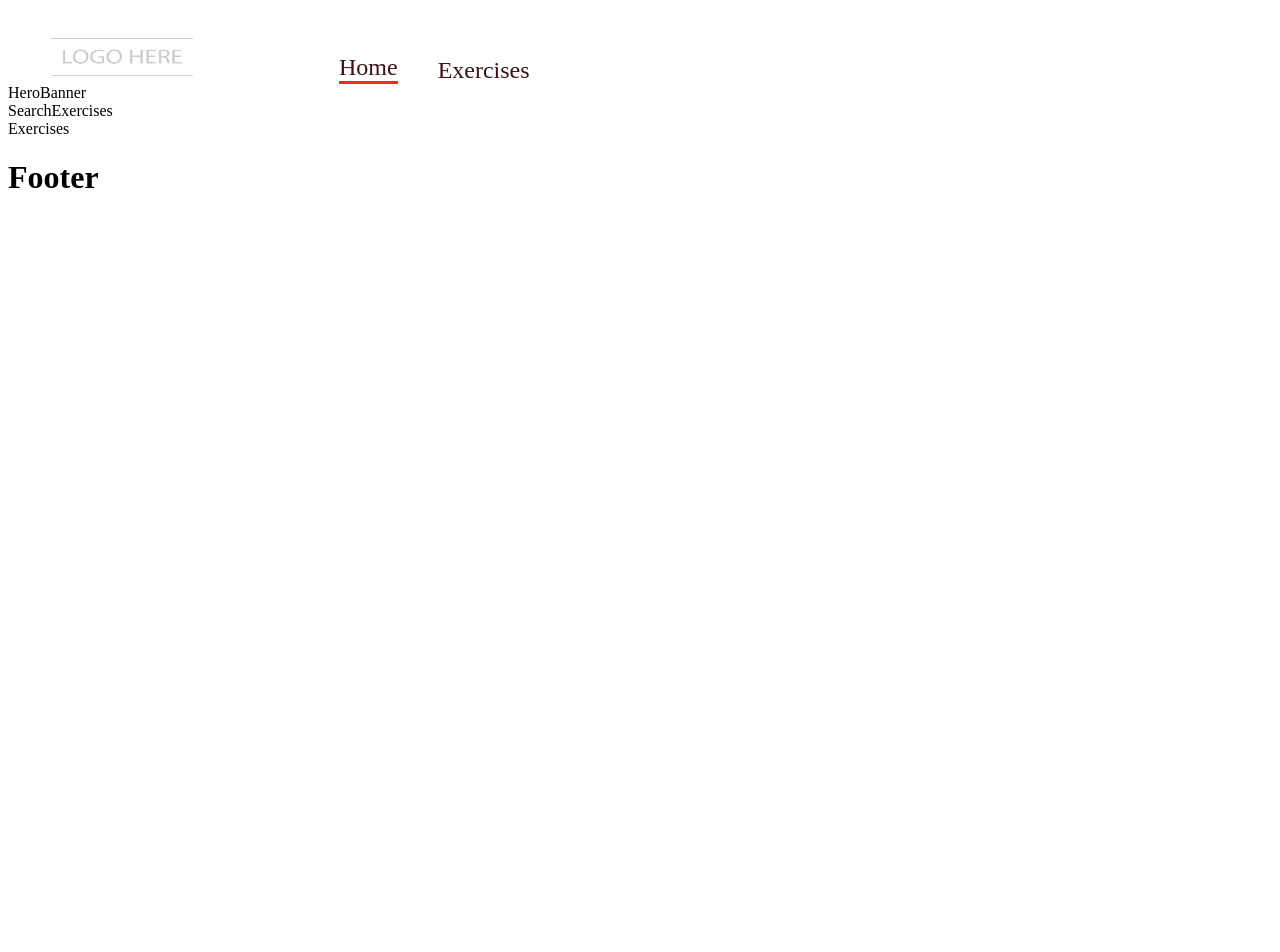
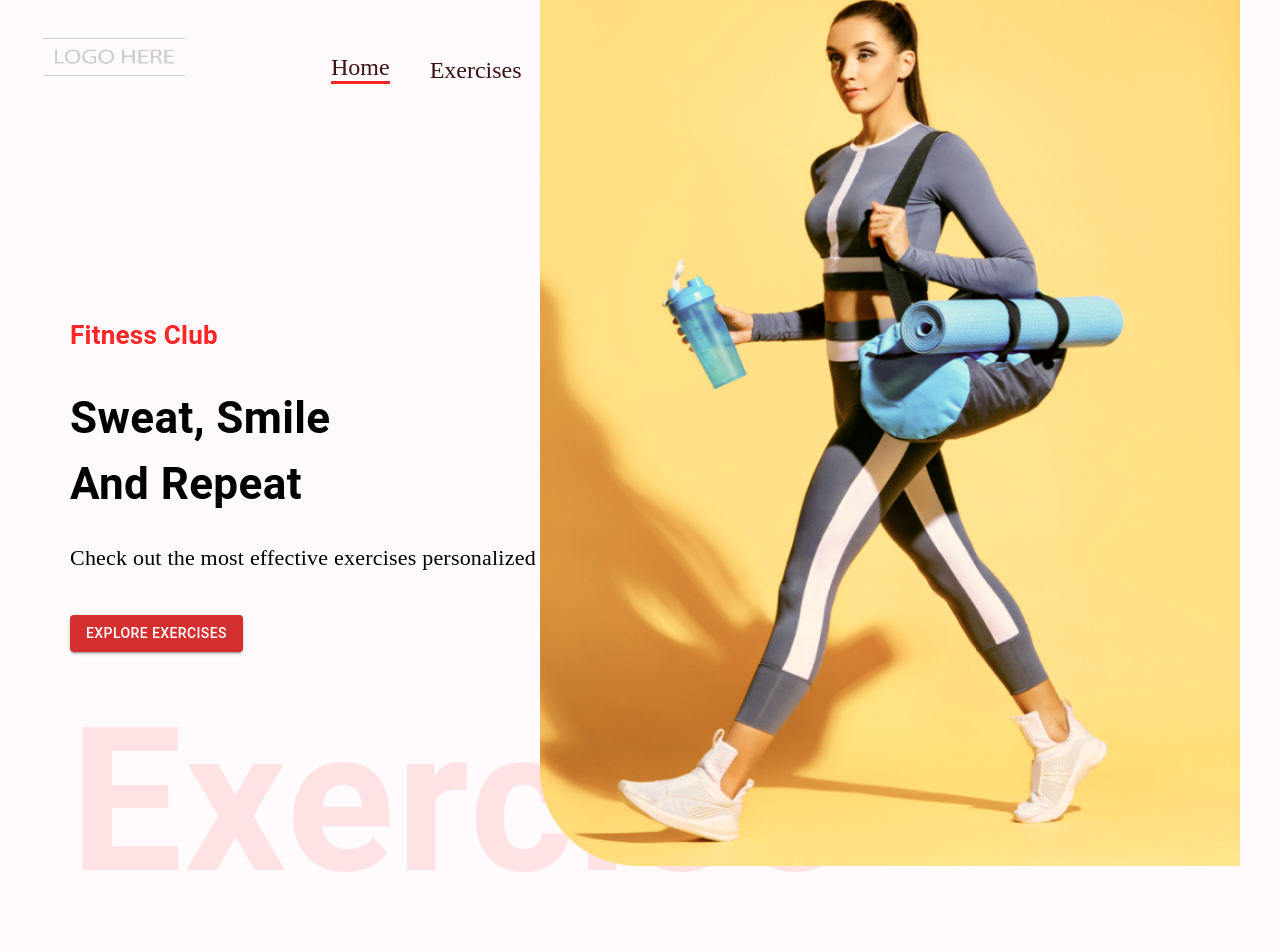
Before and after one commit to zyper16/react-ts-fitness-website, a React (Vite) app: page / in a window 1280 px wide. Shown: the top 952 px of the page. Before the commit the page ends 800 px from the top, so only its background shows below. Built offline with nearby package versions, Linux system fonts and the light colour scheme.

Commit message:
Finished HereBanner component

```diff
--- /dev/null
+++ b/src/App.css
@@ -0,0 +1,140 @@
+body {
+  font-family: "Josefin Sans";
+  background-color: #fffafb;
+}
+
+* {
+  padding: 0px;
+  margin: 0px;
+  box-sizing: border-box;
+}
+
+::-webkit-scrollbar {
+  width: 0px;
+}
+
+.right-arrow,
+.left-arrow {
+  cursor: pointer;
+  background: transparent;
+  outline: none;
+  border: none;
+  display: flex;
+  justify-content: center;
+  align-items: center;
+  color: #ff2625;
+  font-size: 25px;
+  border-radius: 4px;
+  position: absolute;
+  bottom: -20px;
+  right: 80px;
+  transform: scale(1, 1);
+  transition: 0.3s all ease-in-out;
+}
+
+.right-arrow {
+  right: 140px;
+}
+
+.right-arrow:hover,
+.left-arrow:hover {
+  transform: scale(1.3, 1.3);
+}
+
+.react-horizontal-scrolling-menu--wrapper {
+  width: 100%;
+  display: flex;
+  flex-wrap: wrap;
+}
+
+.detail-image {
+  width: 729px;
+  height: 742px;
+}
+
+.hero-banner-img {
+  position: absolute;
+  right: 40px;
+  top: 0px;
+  width: 700px;
+  height: 900px;
+  margin-top: -330px;
+}
+
+.exercise-card {
+  width: 400px;
+  height: 445px;
+  background: #fff;
+  border-top: 4px solid #ff2625;
+  border-bottom-left-radius: 20px;
+  text-decoration: none;
+  display: flex;
+  justify-content: space-between;
+  flex-direction: column;
+  padding-bottom: 10px;
+  transform: scale(1, 1);
+  transition: 0.3s all ease-in-out;
+}
+
+.exercise-card img {
+  height: 326px;
+}
+
+.bodyPart-card {
+  transform: scale(1, 1);
+  transition: 0.3s all ease-in-out;
+}
+
+.exercise-card:hover,
+.bodyPart-card:hover {
+  transform: scale(1.1, 1.1);
+}
+
+.search-btn:hover {
+  color: #ff2625 !important;
+  border: 1px solid #ff2625 !important;
+}
+
+.exercise-video {
+  display: flex;
+  flex-direction: column;
+  gap: 24px;
+  width: 387px;
+  height: 381px;
+  text-decoration: none;
+}
+
+@media screen and (max-width: 1200px) {
+  .detail-image {
+    width: 300px;
+    height: 300px;
+  }
+
+  .react-horizontal-scrolling-menu--scroll-container {
+    width: 500px;
+  }
+
+  .left-arrow,
+  .right-arrow {
+    position: static !important;
+  }
+
+  .hero-banner-img {
+    display: none;
+  }
+
+  .exercise-card {
+    width: 320px;
+  }
+
+  .exercise-video {
+    width: 320px;
+    height: 300px;
+  }
+}
+
+@media screen and (max-width: 400px) {
+  .exercise-card {
+    width: 280px;
+  }
+}
--- a/src/App.tsx
+++ b/src/App.tsx
@@ -1,4 +1,6 @@
 import { Routes, Route } from "react-router-dom";
+import "./App.css";
+
 import Home from "./pages/Home";
 import ExerciseDetail from "./pages/ExerciseDetail";
 import NavBar from "./components/NavBar";
--- a/src/components/HeroBanner.tsx
+++ b/src/components/HeroBanner.tsx
@@ -1,3 +1,47 @@
+import { Box, Typography, Button } from "@mui/material";
+import BannerImage from "../assets/images/banner_image_fitness.png";
 export default function HeroBanner() {
-  return <div>HeroBanner</div>;
+  return (
+    <Box
+      sx={{ mt: { lg: "212px", xs: "70px" }, ml: { sm: "50px" } }}
+      position="relative"
+      p="20px"
+    >
+      <Typography color="#FF2625" fontWeight="600" fontSize="26px">
+        Fitness Club
+      </Typography>
+      <Typography
+        fontWeight={700}
+        sx={{ fontSize: { lg: "44px", xs: "40px" } }}
+        mb="23px"
+        mt="30px"
+      >
+        Sweat, Smile <br />
+        And Repeat
+      </Typography>
+      <Typography
+        fontSize="22px"
+        fontFamily="Alegreya"
+        lineHeight="35px"
+        marginBottom="40px"
+      >
+        Check out the most effective exercises personalized to you
+      </Typography>
+      <Button variant="contained" color="error" href="#exercises">
+        Explore Exercises
+      </Button>
+      <Typography
+        fontWeight={600}
+        color="#FF2625"
+        sx={{
+          opacity: "0.1",
+          display: { lg: "block", xs: "none" },
+          fontSize: "200px",
+        }}
+      >
+        Exercise
+      </Typography>
+      <img src={BannerImage} alt="hero-banner" className="hero-banner-img" />
+    </Box>
+  );
 }
```
Also changed, not shown: src/assets/images/banner_image_fitness.png (added).
